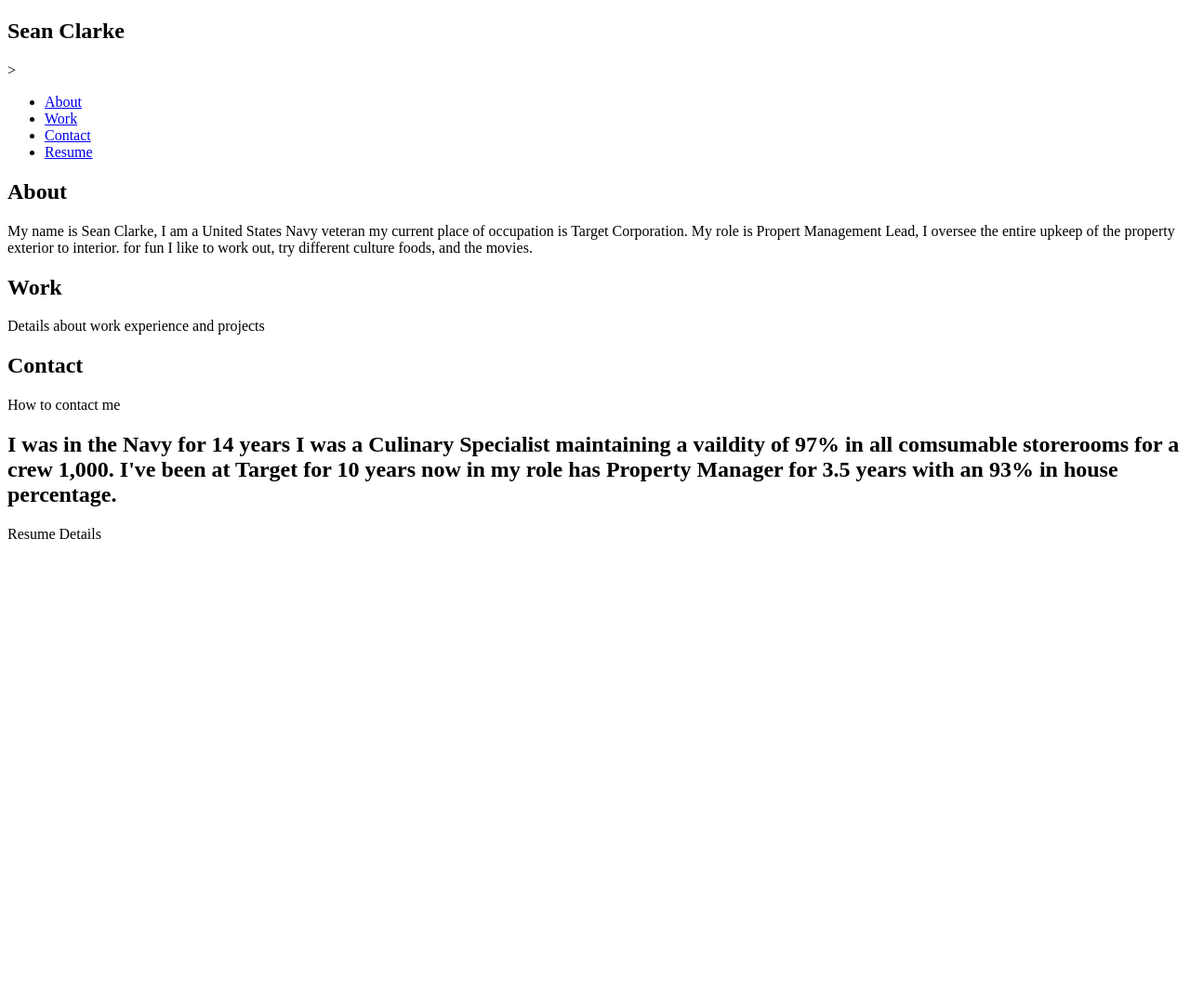
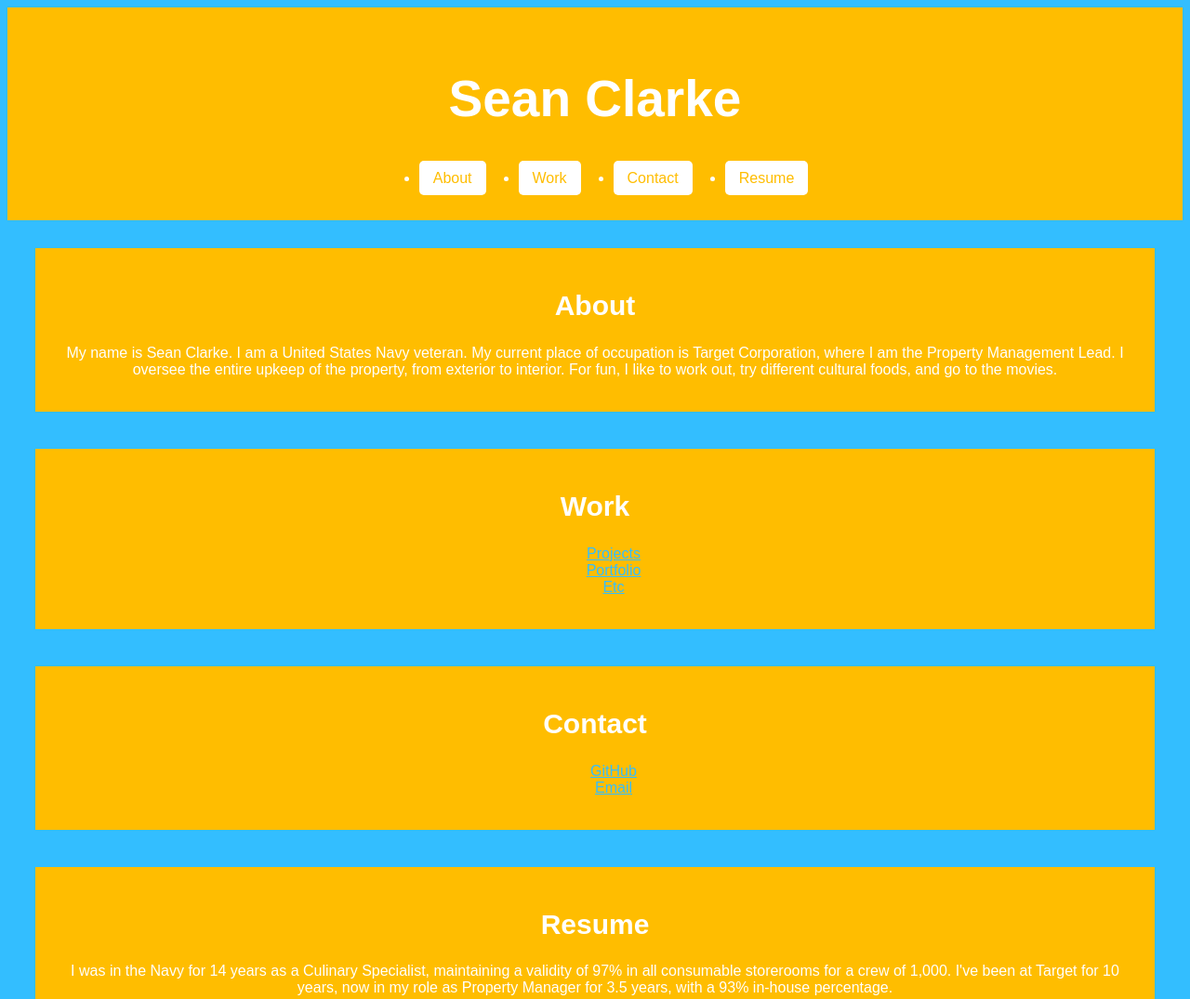
Before and after one commit to clarkesean36/Homework-2, a plain HTML site: page index.html in a window 1280 px wide. Shown: the top 1075 px of the page at 93% size. Before the commit the page ends 800 px from the top, so only its background shows below. Drawn offline with Linux system fonts and the light colour scheme.

Commit message:
Updated html, added css elelements to my page. created a README,

```diff
--- a/Assets/CSS/style.CSS
+++ b/Assets/CSS/style.CSS
@@ -0,0 +1,64 @@
+body {
+    background-color: #33BEFF;
+    color: white;
+    font-family: Arial, sans-serif;
+    text-align: center;
+}
+
+header {
+    background-color: #FFBD00;
+    color: white;
+    padding: 20px;
+}
+
+header h1 {
+    font-size: 55px;
+}
+
+header .nav-list {
+    display: flex;
+    justify-content: center;
+    gap: 35px;
+}
+
+header .nav-list a {
+    color: #FFBD00;
+    padding: 10px 15px;
+    background-color: white;
+    border-radius: 5px;
+    text-decoration: none;
+}
+
+header .nav-list a:hover {
+    background-color: #FFBD00;
+    color: #33BEFF;
+}
+
+main {
+    padding: 20px;
+}
+
+main .section-content {
+    display: flex;
+    flex-direction: column;
+    gap: 20px;
+}
+
+main .section-content article {
+    background-color: #FFBD00;
+    color: white;
+    padding: 20px;
+    margin: 10px;
+}
+
+main h2 {
+    font-size: 30px;
+}
+
+main a {
+    color: #33BEFF;
+}
+
+main ul {
+    list-style: none;
+}
--- a/index.html
+++ b/index.html
@@ -4,46 +4,52 @@
     <title>My Portfolio</title>
     <meta charset="UTF-8" />
     <meta name="viewport" content="width=device-width, initial-scale=1.0" />
-    <link rel="stylesheet" href="./assets/css/reset.css" />
     <link rel="stylesheet" href="./assets/css/style.css" />
 </head>
 
 <body>
-<header>
-    <section>
+<header class="header">
+    <section class="header-title">
         <h1>Sean Clarke</h1>
     </section>
-    <section>>
-        <nav>
-            <ul>
-                <li><a href="#">About</a></li>
-                <li><a href="#">Work</a></li>
-                <li><a href="#">Contact</a></li>
-                <li><a href="#">Resume</a></li>
+    <section>
+        <nav class="nav">
+            <ul class="nav-list">
+                <li class="li"><a href="#about">About</a></li>
+                <li class="li"><a href="#work">Work</a></li>
+                <li class="li"><a href="#contact">Contact</a></li>
+                <li class="li"><a href="#resume">Resume</a></li>
             </ul>
         </nav>
     </section>
 </header>
 
-<main>
-    <section>
-        <article class="About">
+<main class="main">
+    <section class="section-content">
+        <article class="about">
             <h2>About</h2>
-            <p>My name is Sean Clarke, I am a United States Navy veteran my current place of occupation is Target Corporation. My role is Propert Management Lead, I oversee the entire upkeep of the property exterior to interior. for fun I like to work out, try different culture foods, and the movies.</p>
+            <p>My name is Sean Clarke. I am a United States Navy veteran. My current place of occupation is Target Corporation, where I am the Property Management Lead. I oversee the entire upkeep of the property, from exterior to interior. For fun, I like to work out, try different cultural foods, and go to the movies.</p>
         </article>
-        <article class="Work">
+        <article class="work">
             <h2>Work</h2>
-            <p>Details about work experience and projects</p>
+            <ul>
+                <li><a href="https://www.google.com" target="_blank">Projects</a></li>
+                <li><a href="https://www.google.com" target="_blank">Portfolio</a></li>
+                <li><a href="https://www.google.com" target="_blank">Etc</a></li>
+            </ul>
         </article>
-        <article class="Contact">
+        <article class="contact">
             <h2>Contact</h2>
-            <p>How to contact me</p>
+            <ul>
+                <li><a href="https://github.com/clarkesean36" target="_blank">GitHub</a></li>
+                <li><a href="mailto:clarkesean36@gmail.com">Email</a></li>
+            </ul>
         </article>
-        <article class="Resume">
-            <h2>I was in the Navy for 14 years I was a Culinary Specialist maintaining a vaildity of 97% in all comsumable storerooms for a crew 1,000. I've been at Target for 10 years now in my role has Property Manager for 3.5 years with an 93% in house percentage.</h2>
-            <p>Resume Details</p>
+        <article class="resume">
+            <h2>Resume</h2>
+            <p>I was in the Navy for 14 years as a Culinary Specialist, maintaining a validity of 97% in all consumable storerooms for a crew of 1,000. I've been at Target for 10 years, now in my role as Property Manager for 3.5 years, with a 93% in-house percentage.</p>
         </article>
     </section>
 </main>
-
 </body>
+</html>
```
Also changed, not shown: 1 other file.
